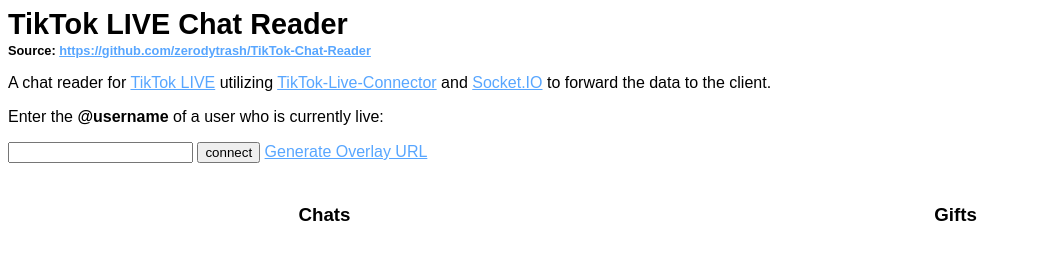
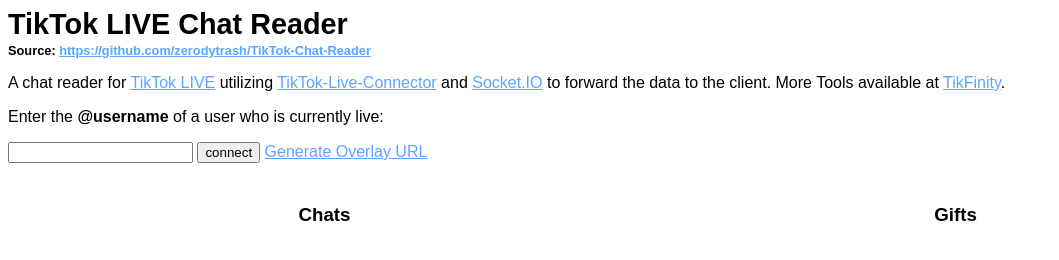
Before and after one commit to zerodytrash/TikTok-Chat-Reader, a website: page public/index.html in a window 1280 px wide. Shown: the whole page, without its empty margins (0-1059 px from the left). Drawn offline with nearby package versions, Linux system fonts and the light colour scheme; no server answers.

Commit message:
add tikfinity link

```diff
--- a/public/index.html
+++ b/public/index.html
@@ -37,7 +37,7 @@
     </div>
 
     <div>
-        A chat reader for <a href="https://www.tiktok.com/live">TikTok LIVE</a> utilizing <a href="https://github.com/zerodytrash/TikTok-Live-Connector">TikTok-Live-Connector</a> and <a href="https://socket.io/">Socket.IO</a> to forward the data to the client.
+        A chat reader for <a href="https://www.tiktok.com/live">TikTok LIVE</a> utilizing <a href="https://github.com/zerodytrash/TikTok-Live-Connector">TikTok-Live-Connector</a> and <a href="https://socket.io/">Socket.IO</a> to forward the data to the client. More Tools available at <a href="https://tikfinity.zerody.one/" target="_blank">TikFinity</a>.
     </div>
 
     <div class="inputFields">
```
